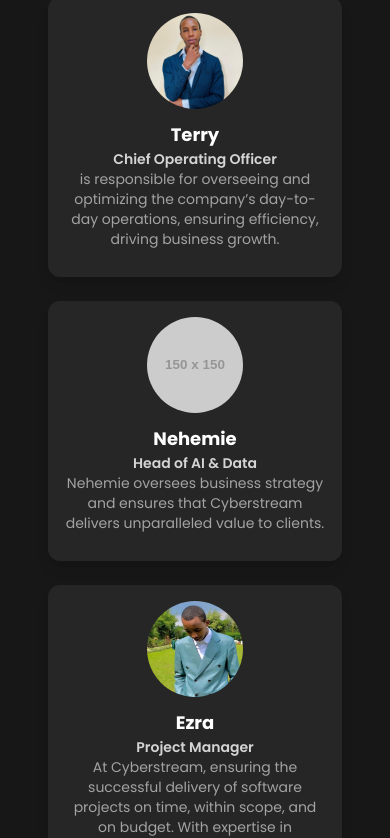
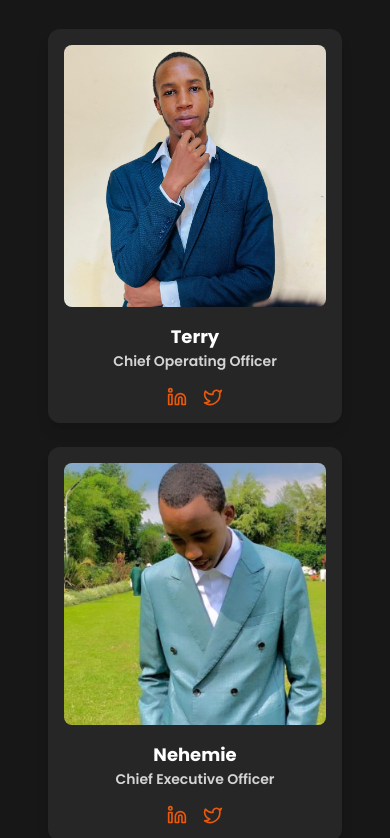
Before and after one commit to hirwaterry/cyberstream, a React (Vite) app: page /about in a window 390 px wide. Shown: the part 1766-2604 px from the top of the page. Built offline with nearby package versions, Linux system fonts and the light colour scheme.

Commit message:
team update

```diff
--- a/src/components/AboutUs.jsx
+++ b/src/components/AboutUs.jsx
@@ -1,7 +1,9 @@
 import React from "react";
 import { FaRegHandshake, FaAward, FaUserTie } from "react-icons/fa"; // Core values icons
 import { aboutUsData } from "../constants"; // Data from constants.js
-import { Link } from "react-router-dom"
+import { Link } from "react-router-dom";
+import Team from "../components/Team";
+
 
 const scrollToTop = () => {
   window.scrollTo({ top: 0, behavior: 'smooth' });
@@ -50,26 +52,8 @@ const AboutUs = () => {
       </div>
 
       {/* Our Team Section */}
-      <div className="max-w-7xl mx-auto mb-8 sm:mb-12 lg:mb-16">
-        <h3 className="text-2xl sm:text-3xl font-semibold text-center text-white mb-6 sm:mb-8">Meet Our Team</h3>
-        <div className="grid grid-cols-1 sm:grid-cols-2 lg:grid-cols-3 gap-6 sm:gap-8 lg:gap-12 px-4">
-          {aboutUsData.team.map((member, index) => (
-            <div
-              key={index}
-              className="text-center bg-neutral-800 p-4 sm:p-6 rounded-xl shadow-lg transform transition duration-300 hover:scale-105 hover:shadow-2xl hover:bg-neutral-700"
-            >
-              <img
-                src={member.image}
-                alt={`${member.name}'s photo`}
-                className="w-24 h-24 sm:w-32 sm:h-32 mx-auto rounded-full mb-3 sm:mb-4 hover:opacity-90 transition duration-300"
-              />
-              <h4 className="text-lg sm:text-xl font-bold text-white">{member.name}</h4>
-              <p className="text-sm sm:text-base text-neutral-300 font-semibold">{member.role}</p>
-              <p className="text-sm sm:text-base text-neutral-400 mb-3 sm:mb-4">{member.bio}</p>
-            </div>
-          ))}
-        </div>
-      </div>
+      <Team />
+
 
       {/* CTA Section */}
       <div className="bg-gradient-to-r from-orange-500 to-orange-800 py-8 sm:py-12 lg:py-16 text-center text-white px-4">
--- /dev/null
+++ b/src/components/Team.jsx
@@ -0,0 +1,90 @@
+import React, { useState } from "react";
+import { aboutUsData } from "../constants";
+import { Linkedin, Twitter } from "lucide-react";
+
+const Team = () => {
+  const [selectedMember, setSelectedMember] = useState(null);
+
+  return (
+    <div className="py-8 sm:py-12 md:py-16 lg:py-20 px-4 sm:px-8 md:px-12 lg:px-20 bg-neutral-900">
+      <div className="max-w-7xl mx-auto">
+        <h2 className="text-2xl sm:text-3xl font-semibold text-center text-white mb-6 sm:mb-8">
+          Meet Our Team
+        </h2>
+
+        <div className="grid grid-cols-1 sm:grid-cols-2 lg:grid-cols-3 gap-6 sm:gap-8 lg:gap-12">
+          {aboutUsData.team.map((member, index) => (
+            <div
+              key={index}
+              className="bg-neutral-800 rounded-xl shadow-lg p-4 sm:p-6 transform transition duration-300 hover:scale-105 hover:shadow-2xl hover:bg-neutral-700 cursor-pointer"
+              onClick={() => setSelectedMember(member)}
+            >
+              <img
+                src={member.image}
+                alt={member.name}
+                className="w-full aspect-square object-cover rounded-lg mb-4 hover:opacity-90 transition duration-300"
+              />
+              <h3 className="text-lg sm:text-xl font-bold text-white text-center">
+                {member.name}
+              </h3>
+              <p className="text-sm sm:text-base text-neutral-300 font-semibold text-center mb-4">
+                {member.role}
+              </p>
+              <div className="flex justify-center space-x-4">
+                <a href="#" className="text-orange-600 hover:text-white transition">
+                  <Linkedin size={20} />
+                </a>
+                <a href="#" className="text-orange-600 hover:text-white transition">
+                  <Twitter size={20} />
+                </a>
+              </div>
+            </div>
+          ))}
+        </div>
+
+        {/* Modal/Popup */}
+        {selectedMember && (
+          <div className="fixed inset-0 bg-black bg-opacity-50 flex items-center justify-center p-4 z-50">
+            <div className="bg-neutral-800 rounded-xl p-6 max-w-lg md:max-w-2xl lg:max-w-4xl w-full relative">
+              <button
+                className="absolute top-4 right-4 text-neutral-400 hover:text-white"
+                onClick={() => setSelectedMember(null)}
+              >
+                ✕
+              </button>
+
+              <div className="flex flex-col sm:flex-row gap-6">
+                <img
+                  src={selectedMember.image}
+                  alt={selectedMember.name}
+                  className="w-32 h-32 md:w-48 md:h-48 lg:w-64 lg:h-64 object-cover rounded-lg"
+                />
+                <div>
+                  <h3 className="text-xl md:text-2xl lg:text-3xl font-bold text-white mb-2">
+                    {selectedMember.name}
+                  </h3>
+                  <p className="text-neutral-300 font-semibold mb-2 md:text-lg lg:text-xl">
+                    {selectedMember.role}
+                  </p>
+                  <p className="text-neutral-400 text-sm md:text-base lg:text-lg">
+                    {selectedMember.bio}
+                  </p>
+                  <div className="flex space-x-4 mt-4">
+                    <a href="#" className="text-orange-600 hover:text-white transition">
+                      <Linkedin size={20} />
+                    </a>
+                    <a href="#" className="text-orange-600 hover:text-white transition">
+                      <Twitter size={20} />
+                    </a>
+                  </div>
+                </div>
+              </div>
+            </div>
+          </div>
+        )}
+      </div>
+    </div>
+  );
+};
+
+export default Team;
--- a/src/constants/index.jsx
+++ b/src/constants/index.jsx
@@ -13,6 +13,7 @@ import user5 from "../assets/profile-pictures/user5.jpg";
 import user6 from "../assets/profile-pictures/user6.jpg";
 import terry from "../assets/profile-pictures/terry.jpg";
 import ezra from "../assets/profile-pictures/ezra1.png";
+import raymond from "../assets/profile-pictures/raymond.png";
 
 import founder from "../assets/profile-pictures/founder.jpg";
 import coFounder from "../assets/profile-pictures/Co-founder.jpg";
@@ -122,10 +123,10 @@ export const features = [
 
 export const navItems = [
   { label: "Home", href: "/home" },
-  { label: "Features", href: "#features" },
-  { label: "Workflow", href: "#workflow" },
+  { label: "Features", href: "/home#features" },
+  { label: "Workflow", href: "/home#workflow" },
   { label: "About", href: "/about" },
-  { label: "Founders", href: "#founders" },
+  { label: "Founders", href: "/about#founders" },
   { label: "Testimonials", href: "#testimonials" },
 ];
 
@@ -289,9 +290,9 @@ export const aboutUsData = {
     },
     {
       name: "Nehemie",
-      role: "Head of AI & Data",
-      bio: "Nehemie oversees business strategy and ensures that Cyberstream delivers unparalleled value to clients.",
-      image: "https://via.placeholder.com/150",
+      role: "Chief Executive Officer",
+      bio: "CEO of  a leading software development company dedicated to turning innovative ideas into impactful solutions. With a strong vision and a passion for technology,",
+      image: ezra,
     },
     {
       name: "Ezra",
@@ -301,10 +302,18 @@ export const aboutUsData = {
     },
     {
       name : "Shema",
-      role : "",
+      role : "Chief Technology Offier",
       bio: "is the CTO at Cyberstream, where he leads the company’s technological strategy and innovation",
+      image: raymond,
 
+    },
+    {
+      name: "Nehemie",
+      role: "Chief Executive Officer",
+      bio: "CEO of  a leading software development company dedicated to turning innovative ideas into impactful solutions. With a strong vision and a passion for technology,",
+      image: ezra,
     }
+
   ],
   cta: {
     title: "Join Us in Securing the Future",
```
Also changed, not shown: src/assets/profile-pictures/raymond.jpg (added), src/assets/profile-pictures/raymond.png (added).
